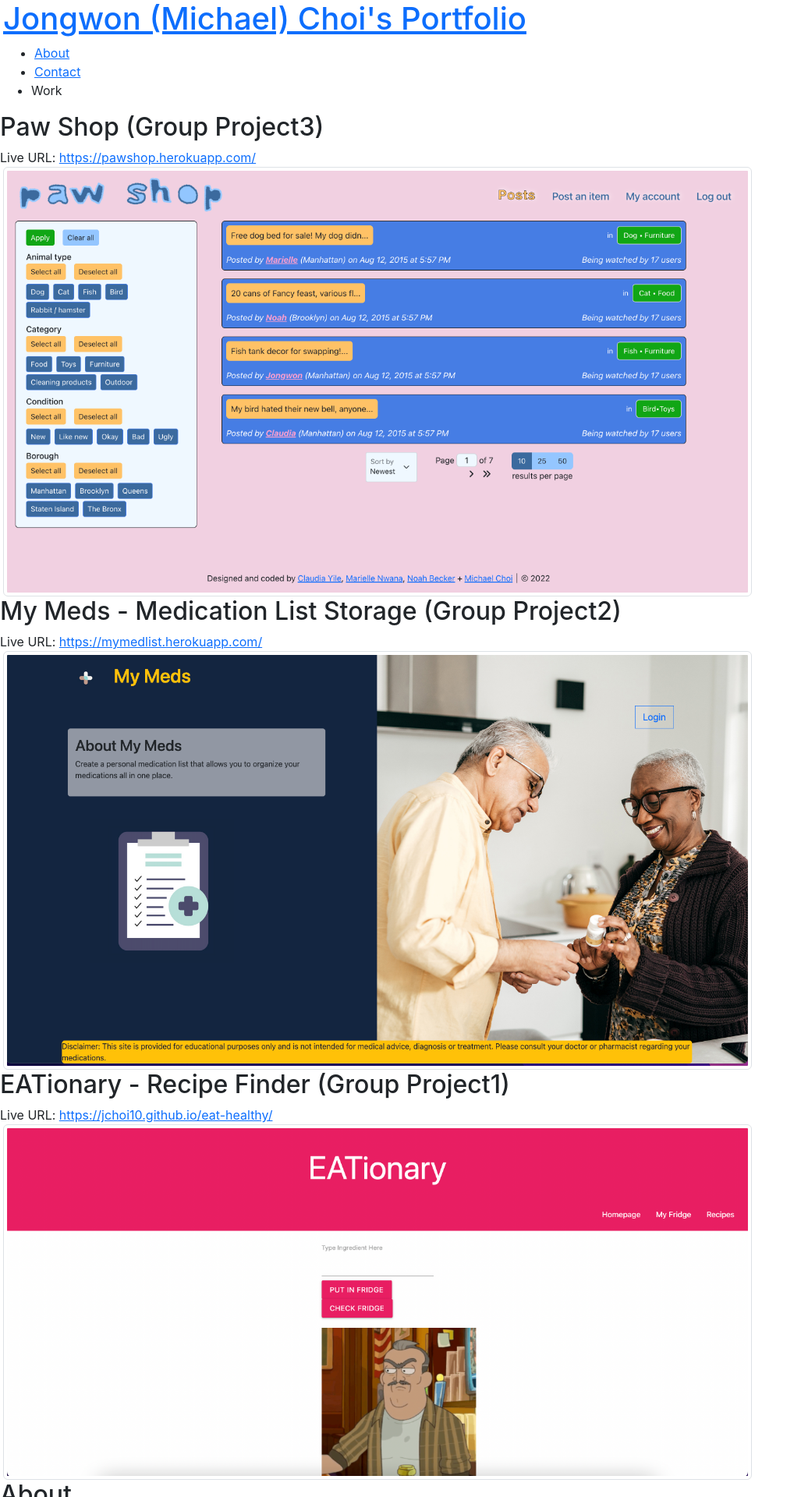
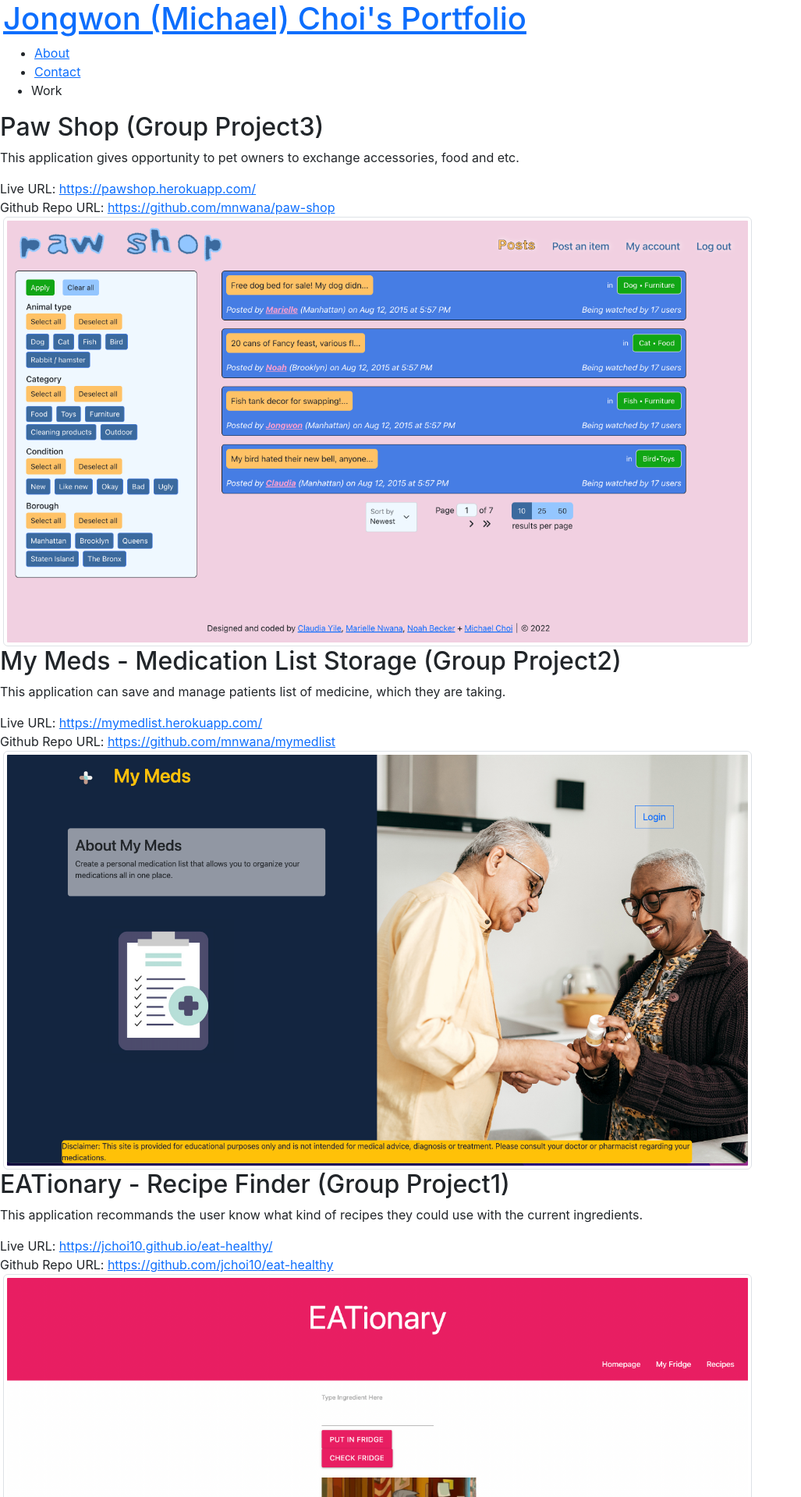
Before and after one commit to jchoi10/react-jmc-portfolio, a React (Create React App) app: page / in a window 1280 px wide. Shown: the top 1920 px of the page at 78% size, without its empty margins (0-1027 px from the left). Built offline with nearby package versions, Linux system fonts and the light colour scheme.

Commit message:
project list updated

```diff
--- a/src/components/Project/index.js
+++ b/src/components/Project/index.js
@@ -7,17 +7,23 @@ import screenshot3 from "../../assets/large/EATionary_Homepage.png";
 const Project = (props) => {
     const project1 = {
         name: "Paw Shop (Group Project3)",
+        description: "This application gives opportunity to pet owners to exchange accessories, food and etc.",
         liveUrl: "https://pawshop.herokuapp.com/",
+        githubRepo: "https://github.com/mnwana/paw-shop"
     };
 
     const project2 = {
         name: "My Meds - Medication List Storage (Group Project2)",
+        description: "This application can save and manage patients list of medicine, which they are taking.",
         liveUrl: "https://mymedlist.herokuapp.com/",
+        githubRepo: "https://github.com/mnwana/mymedlist"
     };
 
     const project3 = {
         name: "EATionary - Recipe Finder (Group Project1)",
+        description: "This application recommands the user know what kind of recipes they could use with the current ingredients.",
         liveUrl: "https://jchoi10.github.io/eat-healthy/",
+        githubRepo: "https://github.com/jchoi10/eat-healthy"
     };
 
     // const {pageSelected} = props;
@@ -66,7 +72,13 @@ const Project = (props) => {
 
         <section>
             <h2>{capitalizeFirstLetter(project1.name)}</h2>
-            <span>Live URL: </span><a href={project1.liveUrl}>{project1.liveUrl}</a>
+            <p>{project1.description}</p>
+            <div>
+                <span>Live URL: </span><a href={project1.liveUrl}>{project1.liveUrl}</a>
+            </div>
+            <div>
+                <span>Github Repo URL: </span><a href={project1.githubRepo}>{project1.githubRepo}</a>
+            </div>
             <div className="flex-row">
                 <img
                     src={screenshot1}
@@ -77,7 +89,13 @@ const Project = (props) => {
             </div>
 
             <h2>{capitalizeFirstLetter(project2.name)}</h2>
-            <span>Live URL: </span><a href={project2.liveUrl}>{project2.liveUrl}</a>
+            <p>{project2.description}</p>
+            <div>
+                <span>Live URL: </span><a href={project2.liveUrl}>{project2.liveUrl}</a>
+            </div>
+            <div>
+                <span>Github Repo URL: </span><a href={project2.githubRepo}>{project2.githubRepo}</a>
+            </div>
             <div className="flex-row">
                 <img
                     src={screenshot2}
@@ -88,7 +106,13 @@ const Project = (props) => {
             </div>
 
             <h2>{capitalizeFirstLetter(project3.name)}</h2>
-            <span>Live URL: </span><a href={project3.liveUrl}>{project3.liveUrl}</a>
+            <p>{project3.description}</p>
+            <div>
+                <span>Live URL: </span><a href={project3.liveUrl}>{project3.liveUrl}</a>
+            </div>
+            <div>
+                <span>Github Repo URL: </span><a href={project3.githubRepo}>{project3.githubRepo}</a>
+            </div>
             <div className="flex-row">
                 <img
                     src={screenshot3}
```
